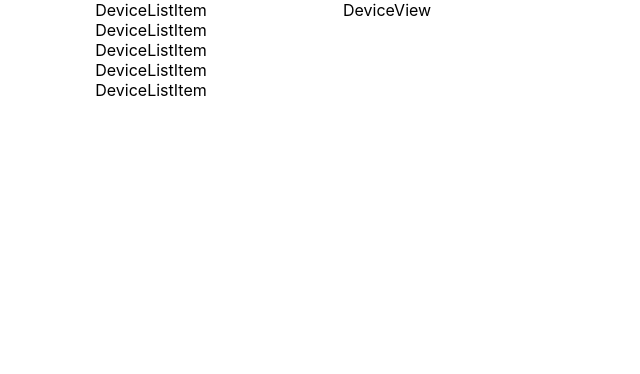
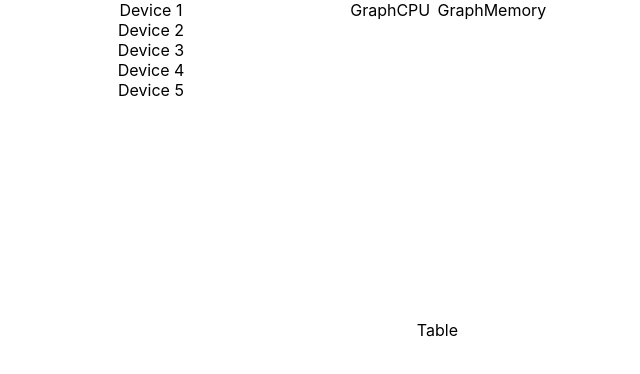
Before and after one commit to patrivet/assets_dashboard, a React (Create React App) app: page / in a window 1280 px wide. Shown: the top 374 px of the page, without its empty margins (41-681 px from the left). Built offline with nearby package versions, Linux system fonts and the light colour scheme.

Commit message:
Feat: Position top level components in grid

```diff
--- a/src/components/DeviceList/DeviceList.js
+++ b/src/components/DeviceList/DeviceList.js
@@ -1,16 +1,15 @@
-// import React from 'react';
 import './DeviceList.css';
+
+// Custom Components
 import DeviceListItem from '../DeviceListItem';
 
 const DeviceList = ({ devices }) => {
   return (
-    <>
-      <div className="deviceList">
-        {devices.map((device) => {
-          return <DeviceListItem device={device} />;
-        })}
-      </div>
-    </>
+    <div className="deviceList">
+      {devices.map((device) => {
+        return <DeviceListItem device={device} />;
+      })}
+    </div>
   );
 };
 
--- a/src/components/DeviceListItem/DeviceListItem.js
+++ b/src/components/DeviceListItem/DeviceListItem.js
@@ -1,5 +1,5 @@
-const DeviceListItem = () => {
-  return <div>DeviceListItem</div>;
+const DeviceListItem = ({ device }) => {
+  return <div>{device}</div>;
 };
 
 export default DeviceListItem;
--- a/src/components/DeviceView/DeviceView.css
+++ b/src/components/DeviceView/DeviceView.css
@@ -0,0 +1,23 @@
+.deviceView {
+  display: grid;
+  grid-template-columns: 50% 50%;
+  /* Distribute height -> Graphs 40% : Table 60% */
+  grid-template-rows: 40% 60%;
+  grid-template-areas:
+    'GraphCPU GraphMemory'
+    'Table Table';
+  /* Device View - allocate 100% of viewport height */
+  height: 100vh;
+}
+
+.graphCPU {
+  grid-area: GraphCPU;
+}
+
+.graphMemory {
+  grid-area: GraphMemory;
+}
+
+.table {
+  grid-area: Table;
+}
--- a/src/components/DeviceView/DeviceView.js
+++ b/src/components/DeviceView/DeviceView.js
@@ -1,5 +1,18 @@
+import './DeviceView.css';
+
+// Custom Components
+import GraphCPU from '../GraphCPU';
+import GraphMemory from '../GraphMemory';
+import Table from '../Table';
+
 const DeviceView = () => {
-  return <div>DeviceView</div>;
+  return (
+    <div className="deviceView">
+      <GraphCPU />
+      <GraphMemory />
+      <Table />
+    </div>
+  );
 };
 
 export default DeviceView;
--- a/src/components/GraphCPU/GraphCPU.js
+++ b/src/components/GraphCPU/GraphCPU.js
@@ -1,5 +1,5 @@
 const GraphCPU = () => {
-  return <div>GraphCPU</div>;
+  return <div className="graphCPU">GraphCPU</div>;
 };
 
 export default GraphCPU;
--- a/src/components/GraphMemory/GraphMemory.js
+++ b/src/components/GraphMemory/GraphMemory.js
@@ -1,5 +1,5 @@
 const GraphMemory = () => {
-  return <div>GraphMemory</div>;
+  return <div className="graphMemory">GraphMemory</div>;
 };
 
 export default GraphMemory;
--- a/src/components/Table/Table.js
+++ b/src/components/Table/Table.js
@@ -1,5 +1,5 @@
 const Table = () => {
-  return <div>Table</div>;
+  return <div className="table">Table</div>;
 };
 
 export default Table;
```
Also changed, not shown: 1 other file (tests, documents, lock files or other folders).
